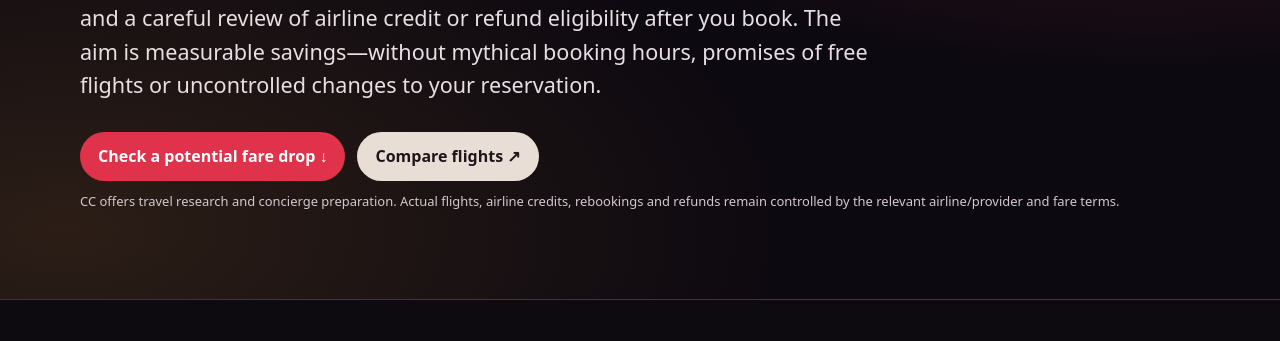
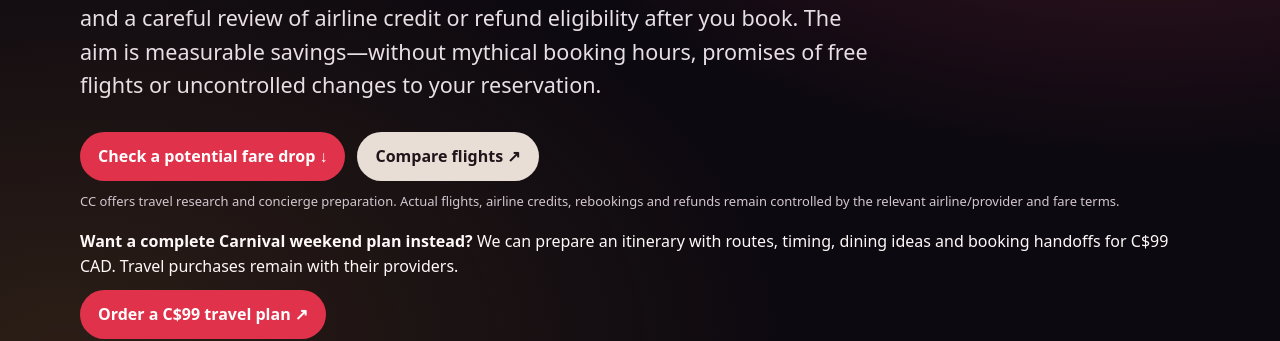
Before and after one commit to familystreetdevelopers-alt/Carnival-careers-site, a website: page fare-savings.html in a window 1280 px wide. Shown: the part 460-801 px from the top of the page. Drawn offline with Linux system fonts and the light colour scheme.

Commit message:
Connect published fare-savings page to verified C$99 travel planning checkout

```diff
--- a/fare-savings.html
+++ b/fare-savings.html
@@ -35,7 +35,7 @@ footer{border-top:1px solid var(--line);padding:30px 0 58px;color:#b1a8b1}
 <h1>Pay less to <em>go further.</em></h1>
 <p class="lead">CC Fare Savings brings together useful flight-price alerts, flexibility checks, and a careful review of airline credit or refund eligibility after you book. The aim is measurable savings—without mythical booking hours, promises of free flights or uncontrolled changes to your reservation.</p>
 <div class="buttons"><a class="btn" href="#check">Check a potential fare drop ↓</a><a class="btn ghost" href="https://www.google.com/travel/flights" target="_blank" rel="noopener noreferrer">Compare flights ↗</a></div>
-<p class="hint">CC offers travel research and concierge preparation. Actual flights, airline credits, rebookings and refunds remain controlled by the relevant airline/provider and fare terms.</p></div></div>
+<p class="hint">CC offers travel research and concierge preparation. Actual flights, airline credits, rebookings and refunds remain controlled by the relevant airline/provider and fare terms.</p><p style="margin:18px 0 4px"><strong>Want a complete Carnival weekend plan instead?</strong> We can prepare an itinerary with routes, timing, dining ideas and booking handoffs for C$99 CAD. Travel purchases remain with their providers.</p><div class="buttons" style="margin-top:12px"><a class="btn" href="https://wase0y-fi.myshopify.com/products/carnival-weekend-travel-plan" target="_blank" rel="noopener noreferrer">Order a C$99 travel plan ↗</a></div></div></div>
 <section><div class="wrap"><div class="kicker">Four practical tactics</div><h2>Stop chasing the clock.<br>Track the actual fare.</h2>
 <div class="cards">
 <article class="card"><div class="kicker">01 · BEFORE BOOKING</div><h3>Flexible travel days beat purchase-day rituals</h3><p>Compare Tuesday/Wednesday travel against weekends, alternate airports, one-stop routes and baggage-inclusive all-in prices. The day you click “buy” is not a guaranteed advantage.</p></article>
```
